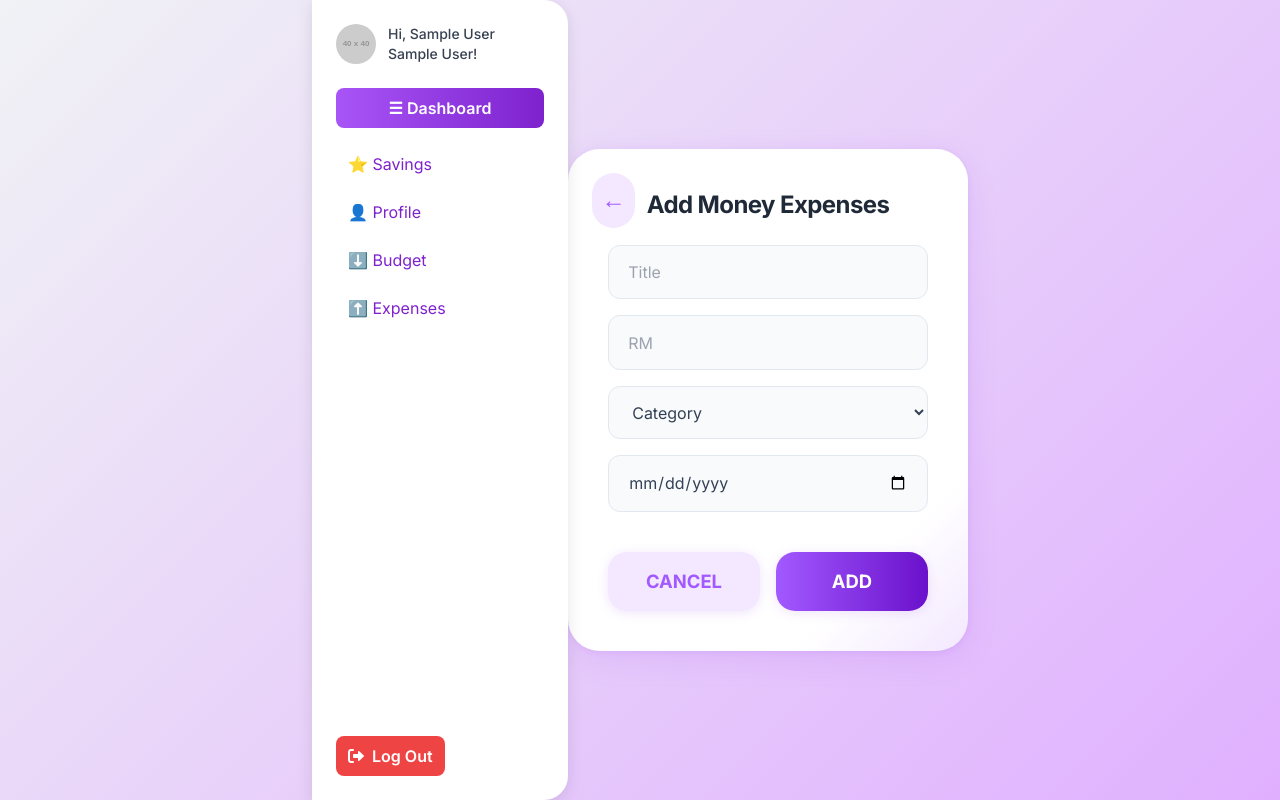
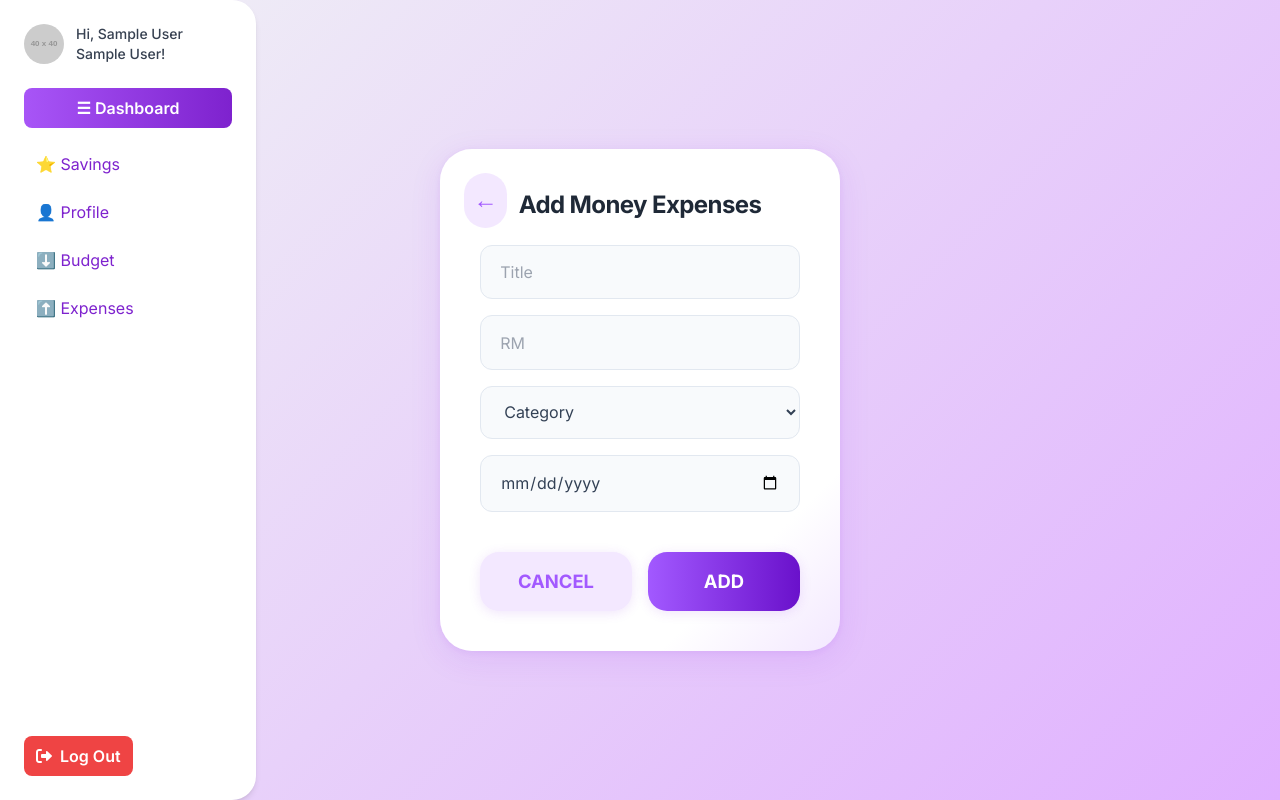
Before and after one commit to izzah488/group_assignment_CSC578, a PHP site: page /add_money_expenses.php in a window 1280 px wide. Run offline with PHP 8.4, Linux system fonts and the light colour scheme; the visitor is signed in with stand-in values (Sample User, id 1); data comes from the database, SQL or seed files in the repository; grey boxes labelled with a size stand in for pictures from a placeholder-image service; some libraries are stand-ins or nearby versions.

Commit message:
69th:baiki sidebar

```diff
--- a/interface/sidebar.php
+++ b/interface/sidebar.php
@@ -43,60 +43,7 @@ if (isset($_SESSION['userID'])) {
     }
 }
 ?>
-<!-- Styles for the sidebar and backdrop -->
-<style>
-    /* Sidebar specific CSS */
-    .sidebar {
-        transition: transform 0.3s ease-in-out; /* Smooth transition for opening/closing */
-        transform: translateX(-100%); /* Initially off-screen to the left for mobile */
-        position: fixed; /* Ensure it stays fixed relative to the viewport */
-        top: 0;
-        bottom: 0;
-        left: 0;
-        height: 100%;
-        z-index: 40; /* Ensure sidebar is above the backdrop but below the main header */
-    }
-
-    .sidebar.open {
-        transform: translateX(0); /* Slide into view */
-    }
-
-    /* Backdrop for mobile sidebar */
-    .sidebar-backdrop {
-        position: fixed;
-        top: 0;
-        left: 0;
-        width: 100%;
-        height: 100%;
-        background-color: rgba(0, 0, 0, 0.5); /* Semi-transparent black */
-        z-index: 30; /* Below sidebar, above main content */
-        display: none; /* Hidden by default */
-        opacity: 0;
-        transition: opacity 0.3s ease-in-out;
-    }
-
-    .sidebar-backdrop.active {
-        display: block; /* Show when active */
-        opacity: 1;
-    }
-
-    /* Desktop view: Sidebar always visible */
-    @media (min-width: 768px) { /* md breakpoint in Tailwind */
-        .sidebar {
-            transform: translateX(0); /* Always visible on desktop */
-            position: sticky; /* Or fixed, depending on overall layout */
-            height: 100vh; /* Full viewport height on desktop */
-            box-shadow: 0 4px 16px rgba(0, 0, 0, 0.1); /* Add a subtle shadow */
-            /* If using sticky, remove fixed and top/bottom/left */
-            /* If fixed, ensure main content has appropriate margin-left */
-        }
-        .sidebar-backdrop {
-            display: none; /* No backdrop needed on desktop */
-        }
-    }
-</style>
-
-<aside id="main-sidebar" class="sidebar w-64 p-6 bg-white shadow-md rounded-r-3xl flex flex-col justify-between">
+<aside id="main-sidebar" class="sidebar w-64 p-6 bg-white shadow-md rounded-r-3xl flex flex-col justify-between fixed top-0 bottom-0 left-0 h-full z-10">
   <div>
     <!-- User Info -->
     <div class="flex items-center mb-6">
@@ -127,59 +74,3 @@ if (isset($_SESSION['userID'])) {
     </button>
   </div>
 </aside>
-
-<!-- Sidebar Backdrop (for mobile overlay) -->
-<div id="sidebar-backdrop" class="sidebar-backdrop"></div>
-
-<!-- JavaScript for Sidebar Toggle -->
-<script>
-    document.addEventListener('DOMContentLoaded', function() {
-        const sidebarToggleButton = document.getElementById('sidebar-toggle-button');
-        const mainSidebar = document.getElementById('main-sidebar');
-        const sidebarBackdrop = document.getElementById('sidebar-backdrop');
-
-        // Function to open sidebar
-        function openSidebar() {
-            mainSidebar.classList.add('open');
-            sidebarBackdrop.classList.add('active');
-            document.body.style.overflow = 'hidden'; // Prevent scrolling background
-        }
-
-        // Function to close sidebar
-        function closeSidebar() {
-            mainSidebar.classList.remove('open');
-            sidebarBackdrop.classList.remove('active');
-            document.body.style.overflow = ''; // Restore scrolling
-        }
-
-        // Toggle sidebar when the button in the header is clicked
-        if (sidebarToggleButton) {
-            sidebarToggleButton.addEventListener('click', function() {
-                if (mainSidebar.classList.contains('open')) {
-                    closeSidebar();
-                } else {
-                    openSidebar();
-                }
-            });
-        }
-
-        // Close sidebar when backdrop is clicked
-        if (sidebarBackdrop) {
-            sidebarBackdrop.addEventListener('click', function() {
-                closeSidebar();
-            });
-        }
-
-        // Close sidebar if window is resized to desktop size
-        window.addEventListener('resize', function() {
-            if (window.innerWidth >= 768) { // md breakpoint in Tailwind
-                closeSidebar(); // Ensure sidebar is closed when resizing to desktop
-            }
-        });
-
-        // Initial check on load to ensure sidebar is visible on desktop
-        if (window.innerWidth >= 768) {
-            mainSidebar.classList.add('open'); // Keep sidebar open on desktop by default
-        }
-    });
-</script>
```
Lines whose indentation alone changed are shown as unchanged.
